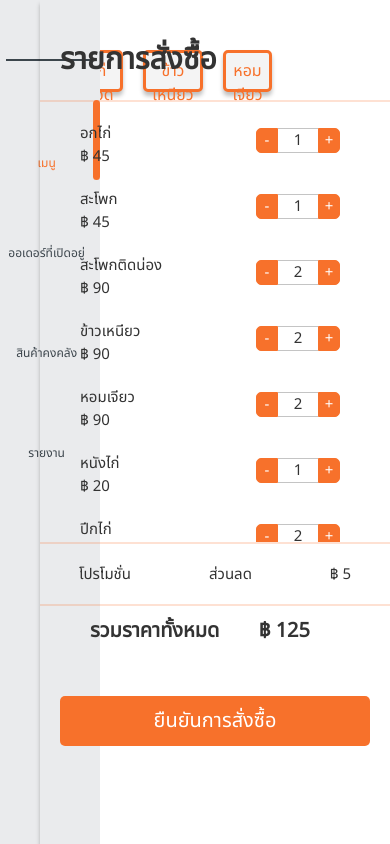
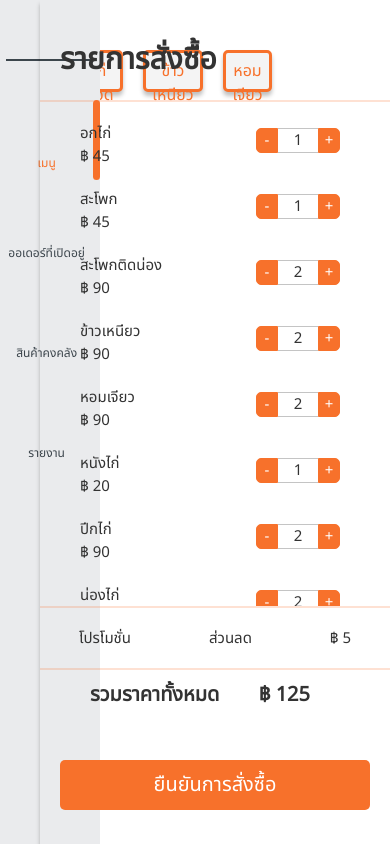
Before and after one commit to narawitPtm/pos-chicken, a Svelte app: page / in a window 390 px wide. Built offline with nearby package versions, Linux system fonts and the light colour scheme.

Commit message:
mini responsive

```diff
--- a/src/components/seletected-order/seleted-order.scss
+++ b/src/components/seletected-order/seleted-order.scss
@@ -19,7 +19,7 @@ $senkobrang:2px solid rgba(251, 105, 38, 0.2);
         border-bottom: $senkobrang;
     }
     #menuListPrepare {
-        height: 430px;
+        height: calc(100vh - 350px);
         padding: 0px 20px 10px 15px;
         border-bottom: $senkobrang;
         overflow-y: auto;
```
